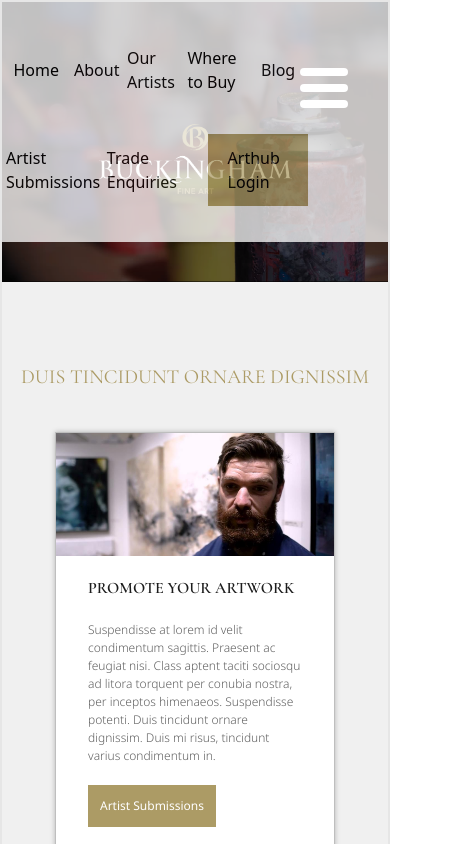
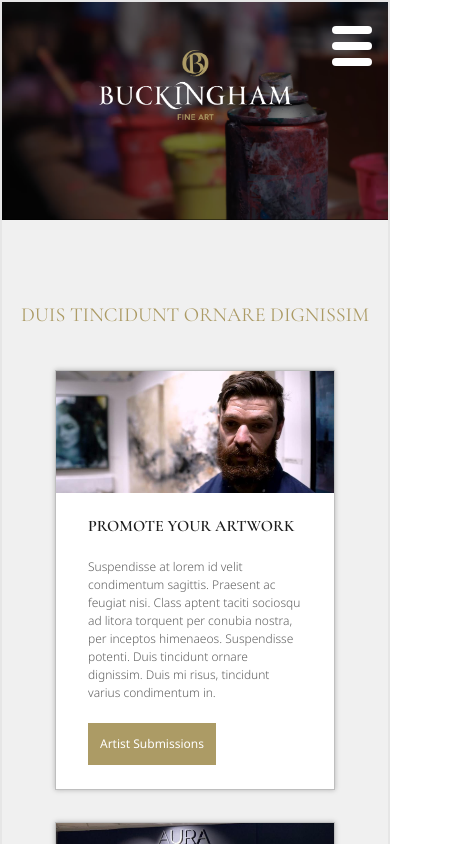
Before and after one commit to holyseo/buckingham, a React (Vite) app: page / in a window 390 px wide. Shown: the top 844 px of the page, 474 px wide, since content can reach past the window. Built offline with nearby package versions, Linux system fonts and the light colour scheme; a web font is replaced by a local one.

Commit message:
add responsive hamburger menu

```diff
--- a/src/App.jsx
+++ b/src/App.jsx
@@ -1,4 +1,4 @@
-import { useState } from "react";
+import { useEffect, useState } from "react";
 
 function App() {
   const [toggle, setToggle] = useState(false);
@@ -9,10 +9,10 @@ function App() {
         <div className=" relative bg-black">
           <img
             src="images/MaskGroup1.png"
-            className="min-h-[280px] object-cover w-full max-h-[1082px] opacity-50"
+            className=" object-cover w-full max-h-[1082px] opacity-50"
           />
           <div className=" absolute inset-0 max-w-[1920px] mx-auto">
-            <div className="3xs:invisible md:visible flex flex-row justify-center xl:justify-between gap-x-24 items-start mt-[10px] xl:mt-[33px] text-white text-[16px] xl:text-[20px] px-14 font-Noto font-light">
+            <div className="3xs:hidden md:flex flex-row justify-center xl:justify-between gap-x-24 items-start mt-[10px] xl:mt-[33px] text-white text-[16px] xl:text-[20px] px-14 font-Noto font-light">
               <div className="flex flex-row justify-between w-[492px] py-3">
                 <div className=" cursor-pointer">Home</div>
                 <div className=" cursor-pointer">About</div>
@@ -30,43 +30,43 @@ function App() {
             </div>
             <div
               onClick={() => setToggle(!toggle)}
-              className="grid place-content-center md:hidden"
+              className="grid place-content-end md:hidden"
             >
               <div
-                className={`absolute end-10 cursor-pointer w-12 h-2 bg-white rounded-full transition-all duration-150 before:content-[''] before:absolute before:w-12 before:h-2 before:bg-white before:rounded-full before:-translate-y-4 after:absolute after:w-12 after:h-2 after:bg-white after:rounded-full after:translate-y-4 ${
+                className={`absolute end-4 top-10 cursor-pointer w-10 h-2 bg-white rounded-full transition-all duration-300 before:content-[''] before:absolute before:w-10 before:h-2 before:bg-white before:rounded-full before:-translate-y-4 after:absolute after:w-10 after:h-2 after:bg-white after:rounded-full after:translate-y-4 ${
                   toggle
-                    ? `before:rotate-45 before:translate-y-0 before:transition-all before:duration-150 after:-rotate-45 after:translate-y-0 h-0 after:transition-all after:duration-150`
+                    ? `z-50 before:bg-white before:rotate-45 before:translate-y-0 before:transition-all before:duration-300 after:bg-white after:-rotate-45 after:translate-y-0 h-0 after:transition-all after:duration-300`
                     : null
                 }`}
               ></div>
 
               <div
-                className={`bg-white absolute top-0 w-full z-50 p-1 opacity-75 ${
-                  !toggle ? "sm:hidden absolute bottom-10" : null
+                className={`text-white w-full h-72 flex justify-center gap-6 3xs:text-[10px] xs:text-[18px] ${
+                  toggle ? "bg-black absolute top-0 opacity-85" : "3xs:hidden"
                 }`}
               >
-                <div className="grid grid-cols-5 place-items-center py-10 w-[80%]">
+                <div className="grid grid-rows-5 place-items-start items-center py-10 3xs:pr-1 xs:pr-16">
                   <div className=" cursor-pointer">Home</div>
                   <div className=" cursor-pointer">About</div>
                   <div className=" cursor-pointer">Our Artists</div>
                   <div className=" cursor-pointer">Where to Buy</div>
                   <div className=" cursor-pointer">Blog</div>
                 </div>
-                <div className="grid grid-cols-3 place-items-center w-[80%]">
-                  <div className=" cursor-pointer col-span-1">
+                <div className="grid grid-rows-5 place-items-start items-center py-10 3xs:pr-1 sm:pr-16 ">
+                  <div></div>
+                  <div className=" cursor-pointer row-span-1 ">
                     Artist Submissions
                   </div>
-                  <div className=" cursor-pointer col0-span-2">
-                    Trade Enquiries
-                  </div>
-                  <div className="bg-[#AC9B65] h-fit py-3 px-5 cursor-pointer col-span-1">
+                  <div className=" cursor-pointer ">Trade Enquiries</div>
+                  <div className="bg-[#AC9B65] h-fit py-2 px-3 cursor-pointer ">
                     Arthub Login
                   </div>
+                  <div></div>
                 </div>
               </div>
             </div>
             <div className="text-white mt-18 flex flex-col items-center justify-center">
-              <div className="2xs:mt-10 lg:mt-20 ">
+              <div className="3xs:mt-12 lg:mt-20 ">
                 <img src="images/Image1.png" className="w-1/2 mx-auto" />
               </div>
               <div className="3xs:text-[0] xs:text-[20px] sm:text-[25px] lg:text-[40px] mt-5 xl:mt-12 font-Cormorant ">
@@ -243,7 +243,7 @@ function App() {
             All News & Media
           </div>
         </div>
-        <div className="max-h-[295px] bg-white flex flex-col items-center p-[43px] gap-8">
+        <div className=" bg-white flex flex-col items-center px-[43px] gap-8 py-12">
           <div>
             <img src="images/Image2.png" className="object-cover" />
           </div>
```
